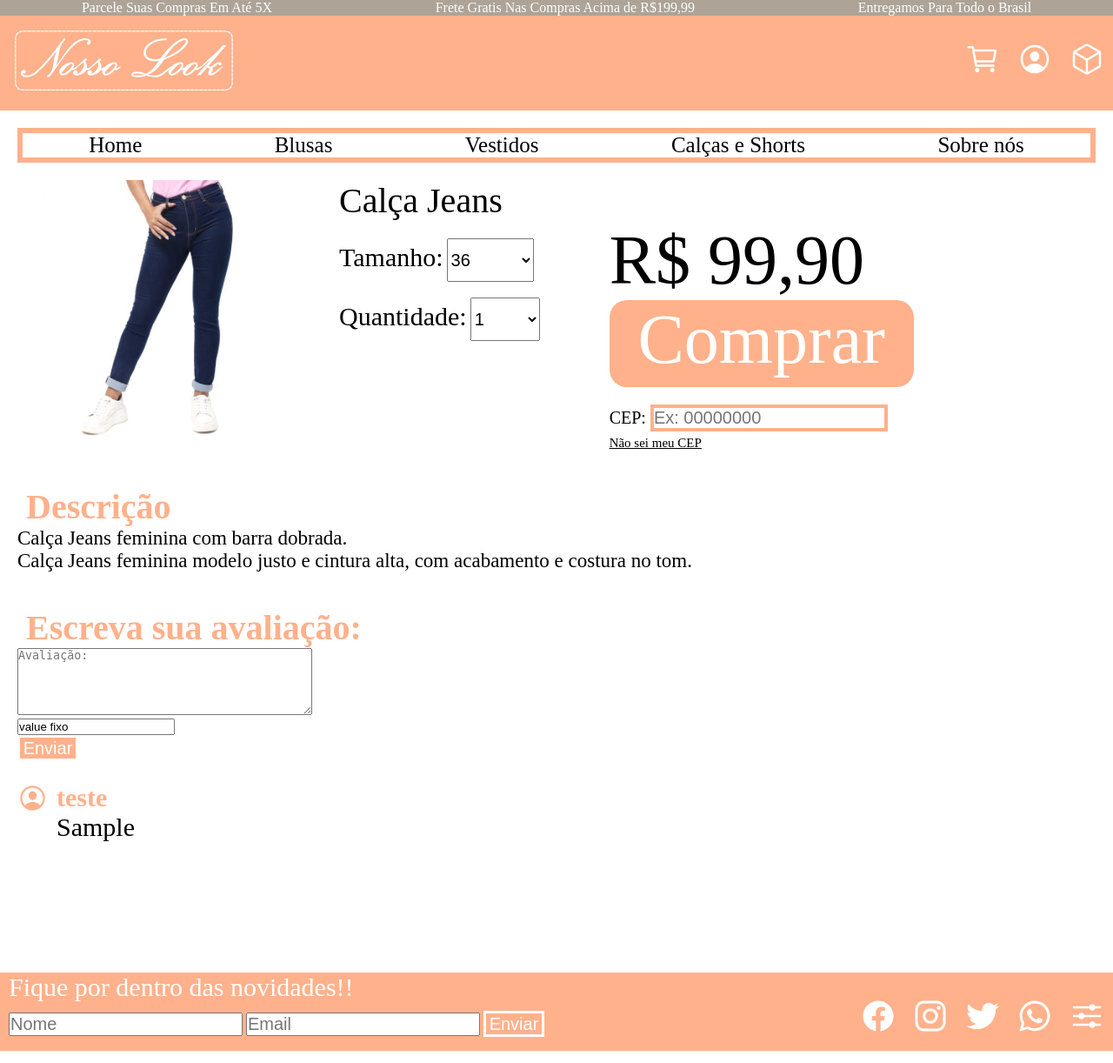
After one commit to Mah-Senger/Nosso-look, a PHP site: page /descr_cal2.php?id_produto=1 in a window 1280 px wide. The commit adds this page. Shown: the whole page at 87% size. Run offline with PHP 8.4, Linux system fonts and the light colour scheme; data comes from the database, SQL or seed files in the repository; tables that the repository leaves empty hold one stand-in row (values such as "Sample post"); some libraries are stand-ins or nearby versions.

Commit message:
Terminado a avaliação, falta apenas conecta-la com a SESSION do usuario

```diff
--- a/calcas.html
+++ b/calcas.html
@@ -42,7 +42,7 @@
         <ul>
         <li><p>Calça Jeans</p></li>
         <li><p>R$99,90</p></li>
-        <li><a href="descr_cal2.html" class="comprar"><p >Comprar</p></a></li>
+        <li><a href="descr_cal2.php?id_produto=6" class="comprar"><p >Comprar</p></a></li>
         </ul>
     </div>
     <div class="imagens">
--- /dev/null
+++ b/descr_cal2.php
@@ -0,0 +1,146 @@
+<!DOCTYPE html>
+<html lang="pt-br">
+<head>
+    <meta charset="UTF-8">
+    <link rel="stylesheet" href="descricao_produto.css">
+    <title>Calças | Nosso Look</title>
+    <link rel="shortcut icon" href="logo_topo.jpeg">
+</head>
+<body>
+    <div id="promo_cep">
+        <p>Parcele Suas Compras Em Até 5X</p>
+        <p>Frete Gratis Nas Compras Acima de R$199,99</p>
+        <p>Entregamos Para Todo o Brasil</p>
+    </div>
+    <div id="cabecalho">
+        <div><img src="logo.jpg" alt="logo" id="logo"></div>
+        <div id="opcoes">
+            <a href="carrinho.html"><ion-icon name="cart-outline" title="Carrinho" class="icons"></ion-icon></a>
+            <a href="entrar_cadastre-se.html"><ion-icon name="person-circle-outline"  class="icons"></ion-icon></a>
+            <a href="n_pedido.html"><ion-icon name="cube-outline" class="icons"></ion-icon></a>
+        </div>
+    </div>
+    <div id="menu">
+        <a href="pagina_inicial.html" class="opcoes_menu"><p>Home</p></a>
+        <a href="blusas.html" class="opcoes_menu"><p>Blusas</p></a>
+        <a href="vestidos.html" class="opcoes_menu"><p>Vestidos</p></a>
+        <a href="calcas.html" class="opcoes_menu"><p>Calças e Shorts</p></a>
+        <a href="sobre.html" class="opcoes_menu"><p>Sobre nós</p></a>
+    </div>
+    <div id="produto">
+        <div><img src="roupas/calca2.jpeg"  id="img">
+        </div>
+        <div id="descricao">
+            <p id="nome_do_prod">Calça Jeans</p>
+            <div id="opc">
+            <div id="forms">
+            <form action="" method="">
+                <label for="tm" class="tm_cor">Tamanho:</label>
+                <select id="tm">
+                    <option>36</option>
+                    <option>38</option>
+                    <option>40</option>
+                    <option>42</option>
+                    <option>44</option>
+                    <option>46</option>
+                </select>
+                <br>
+                <br>
+                <label for="quant" class="tm_cor">Quantidade:</label>
+                <select  id="quant">
+                    <option>1</option>
+                   <option>2</option>
+                   <option>3</option>
+                   <option>4</option>
+                   <option>5</option>
+                   <option>6</option>
+                   <option>7</option>
+                   <option>8</option>
+                </select>
+            </form>
+        </div>
+        <div id="precos" class="precos">
+            <p id="preco_atual">R$ 99,90</p>
+            <a href="carrinho.html" class="linkcomprar"><p class="comprar">Comprar</p></a>
+            <form action="" method="" id="cep">
+                <label for="cep">CEP:</label>
+                <input type="text" placeholder="Ex: 00000000" id="infcep" data-ls-module="charCounter" maxlength="8">
+                <br>
+                <a href="http://www.buscacep.correios.com.br/sistemas/buscacep/buscaCepEndereco.cfm" id="nao_sei_cep">Não sei meu CEP </a>
+            </form>
+        </div>
+    </div>
+    </div>
+    </div>
+    <div id="desc">
+        <p id="titdesc"><strong>Descrição</strong></p>
+        <p class="textdesc">Calça Jeans feminina com barra dobrada.</p>
+        <p class="textdesc">Calça Jeans feminina modelo justo e cintura alta, com acabamento e costura no tom.</p>
+    </div>
+    <div id="avali">
+        <p id="avaliacao"><strong>Escreva sua avaliação:</strong></p>
+        <form action="avaliar.php?id_produto=6" method="POST">
+            <textarea cols="40" rows="5" class="ava" placeholder="Avaliação:" name="avaliacao"></textarea>
+            <br>
+            <input type="text" placeholder="Seu Nome:" class="ava"  value="value fixo">
+            <br>
+            <button type="submit" id="botao" class="botao_ava">Enviar</button>
+        </form>
+
+        <?php
+            $id_produto = $_GET["id_produto"];
+
+            require_once "funcoes/conexao.php";
+            require_once "funcoes/funcoes_banco.php";
+
+            $conexao = conexao();
+            $comando = selecionar_avaliacao($id_produto);
+
+            $retorno = mysqli_query($conexao, $comando);
+            while($resultado = mysqli_fetch_assoc($retorno)){
+                $id_usuario = $resultado["id_usuario"];
+
+                $comando_usuario = selecionar_usuario_avaliacao($id_usuario);
+                $retorno_usuario = mysqli_query($conexao, $comando_usuario);
+                $resultado_usuario = mysqli_fetch_assoc($retorno_usuario);
+                ?>
+                <div id="avaliacoes">
+                    <div>
+                        <ion-icon name="person-circle-outline"></ion-icon>
+                    </div>
+                    <div>
+                        <h2><?=$resultado_usuario["nome"];?></h2>
+                        <p><?=$resultado["avaliacao"];?></p>
+                    </div>
+                </div>
+            <?php } ?>
+    </div>
+
+
+
+    <div id="rodape">
+        <div>
+        <p id="novidds">Fique por dentro das novidades!!</p>
+        <form action="" method="" id="form">
+            <input type="text" class="nome_email" placeholder="Nome">
+            <input type="email" class="nome_email" placeholder="Email">
+            <button type="submit" id="botao">Enviar</button>
+        </form>
+    </div>
+    <div id="redessociais">
+        <a href="https://www.facebook.com/"><ion-icon name="logo-facebook" class="sociais"></ion-icon></a>
+        <a href="https://www.instagram.com/"><ion-icon name="logo-instagram" class="sociais"></ion-icon></a>
+        <a href="https://twitter.com/"><ion-icon name="logo-twitter" class="sociais"></ion-icon></a>
+        <a href=""><ion-icon name="logo-whatsapp" class="sociais"></ion-icon></a>
+        <a href="entraradd.html"><ion-icon name="options" class="sociais"></ion-icon></a>
+    </div>
+    <script src="https://unpkg.com/ionicons@5.2.3/dist/ionicons.js"></script>
+</body>
+</html>
+<!DOCTYPE html>
+<html lang="pt-br">
+<head>
+    <meta charset="UTF-8">
+    <link rel="stylesheet" href="descr_vest4.css">
+    <title>Nosso Look</title>
+</head>
--- /dev/null
+++ b/descricao_produto.css
@@ -0,0 +1,214 @@
+*{
+    margin: 0px;
+    padding: 0px;
+}
+#promo_cep{
+    display: flex;
+    justify-content: space-around;
+    background-color:#ada397;
+    color: white;
+}
+#cabecalho{
+    display: flex;
+    background-color: #ffb18b;
+    justify-content: space-between;
+}
+#logo{
+    width: 256px;
+    height: 75px;
+    margin: 15px;
+
+}
+#opcoes{
+    display: flex;
+
+}
+.icons{
+    width: 40px;
+    height: 40px;
+    color:white;
+    margin: 30px 10px 30px 10px;
+}
+#menu{
+    display:flex;
+    border: solid 6px #ffb18b;
+    margin:20px;
+    justify-content: space-around;
+}
+.opcoes_menu{
+    font-size: 25px;
+    color: black;
+    text-decoration: none;
+}
+
+
+#produto{
+    display: flex;
+}
+#img{
+    height: 300px;
+}
+#nome_do_prod{
+    font-size: 40px;
+    padding-left: 40px;
+}
+#opc{
+    display: flex;
+}
+#tm{
+    font-size: 20px;
+    height: 50px;
+    width: 100px;
+
+}
+#cor{
+    font-size: 20px;
+    height: 50px;
+    width: 150px;
+}
+#quant{
+    font-size: 20px;
+    height: 50px;
+    width: 80px;
+}
+.tm_cor{
+    font-size: 30px;
+}
+
+#forms{
+    padding-left: 40px;
+    padding-top: 20px;
+}
+#preco_atual{
+    font-size: 80px;
+}
+#precos{
+    padding-left: 80px;
+}
+#cep{
+    padding-top: 20px;
+    font-size: 20px;
+}
+#infcep{
+    font-size: 20px;
+    border: solid 4px #ffb18b;
+}
+#nao_sei_cep{
+    color: black;
+    font-size: 15px;
+}
+#titdesc{
+    font-size: 40px;
+    color: #ffb18b;
+    margin-left: 30px;
+    margin-top: 40px;
+}
+.textdesc{
+    font-size: 23px;
+    margin-left: 20px;
+}
+#avaliacao{
+    font-size: 40px;
+    color: #ffb18b;
+    margin-left: 30px;
+    margin-top: 40px;
+}
+.ava{
+    margin-left: 20px;
+}
+.botao_ava{
+    margin-left: 20px;
+}
+
+
+
+#avaliacoes{
+    width: 200px;
+    display: flex;
+    margin-top: 25px;
+    margin-left: 20px;
+}
+#avaliacoes h2{
+    color: #ffb18b;
+    font-size: 30px;
+}
+#avaliacoes p{
+    font-size: 30px;
+    text-align: justify;
+}
+#avaliacoes ion-icon{
+    color: #ffb18b;
+    font-size: 35px;
+    margin-right: 10px;
+}
+
+
+
+
+#novidds{
+    font-size: 30px;
+    color: white;
+    padding-left: 10px;
+}
+#redessociais{
+    display: flex;
+}
+.sociais{
+    width: 40px;
+    height: 40px;
+    color:white;
+    margin: 30px 10px 30px 10px;
+}
+.nome_email{
+    font-size: 20px;
+}
+.comprar{
+    background-color: #ffb18b;
+    color: white;
+    width: 350px;
+    height: 100px;
+    font-size: 80px;
+    text-align: center;
+    display: block;
+    border-radius: 20px;
+
+}
+.linkcomprar{
+    text-decoration: none;
+}
+#rodape{
+    display: flex;
+    justify-content: space-between;
+    margin-top: 150px;
+    background-color: #ffb18b;
+    height: 90px;
+}
+#form{
+    padding-top: 10px;
+    padding-left: 10px;
+}
+#botao{
+    background-color: #ffb18b;
+    font-size: 20px;
+    width: 70px;
+    height: 30px;
+    color: white;
+    border: solid 3px white;
+}
+#novidds{
+    font-size: 30px;
+    color: white;
+    padding-left: 10px;
+}
+#redessociais{
+    display: flex;
+}
+.sociais{
+    width: 40px;
+    height: 40px;
+    color:white;
+    margin: 30px 10px 30px 10px;
+}
+.nome_email{
+    font-size: 20px;
+}
--- a/funcoes/funcoes_banco.php
+++ b/funcoes/funcoes_banco.php
@@ -49,8 +49,18 @@ function selecionar_categorias(){
 
 
 // Funções do banco de dados - AVALIAÇÃO
-function avaliar($id, $avaliacao){
-    $comando = "INSERT INTO avaliacao (id_usuario, avaliacao) values ('$id', '$avaliacao')";
+function avaliar($id_usuario, $id_produto, $avaliacao){
+    $comando = "INSERT INTO avaliacao (id_usuario, id_produto, avaliacao) values ('$id_usuario', '$id_produto', '$avaliacao')";
+    return $comando;
+}
+
+function selecionar_avaliacao($id_produto){
+    $comando = "SELECT * FROM avaliacao WHERE id_produto = $id_produto";
+    return $comando;
+}
+
+function selecionar_usuario_avaliacao($id_usuario){
+    $comando = "SELECT * FROM usuario WHERE id = $id_usuario";
     return $comando;
 }
 
```
Also changed, not shown: avaliar.php (+4 -3 lines), descr_cal2.css (+8 -0 lines), descr_cal2.html (deleted, +0 -122 lines).
